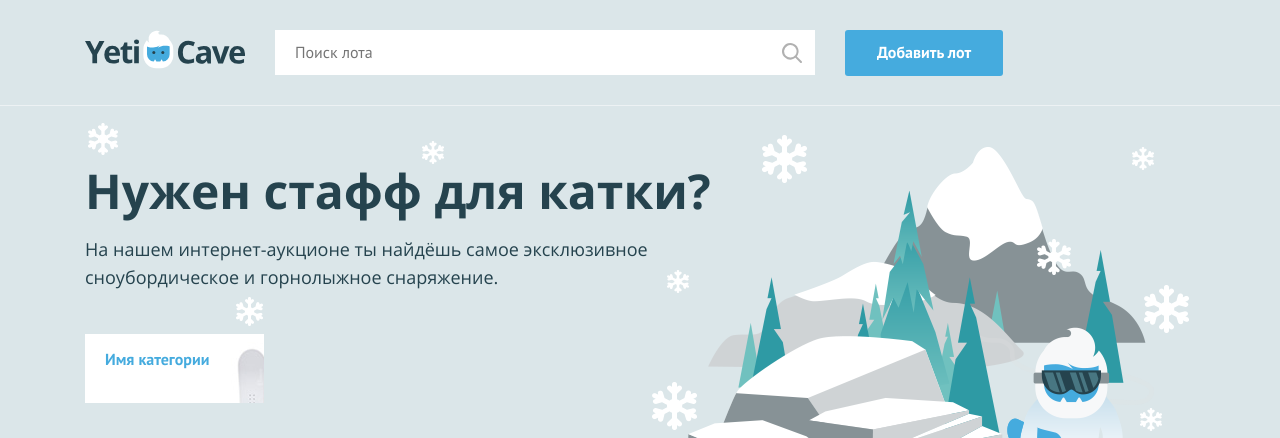
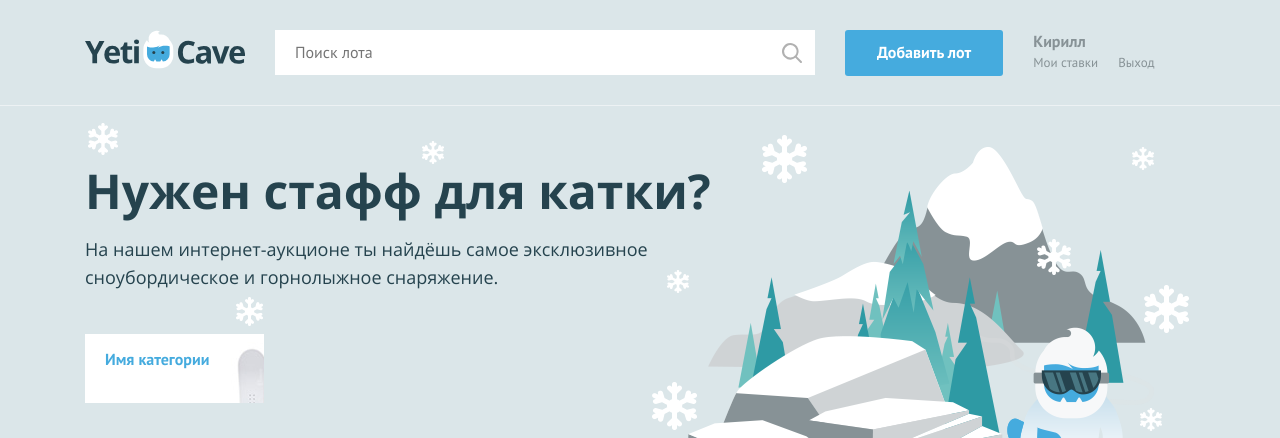
Before and after one commit to madn123/523063-yeticave-11, a PHP site: page / in a window 1280 px wide. Shown: the top 438 px of the page. Run offline with PHP 8.4, Linux system fonts and the light colour scheme.

Commit message:
Добавил условие в шапку сайта

```diff
--- a/index.php
+++ b/index.php
@@ -1,7 +1,7 @@
 <?php
 $is_auth = rand(0, 1);
 
-$user_name = ''; // укажите здесь ваше имя
+$user_name = 'Кирилл'; // укажите здесь ваше имя
 ?>
 <!DOCTYPE html>
 <html lang="ru">
@@ -27,10 +27,24 @@ $user_name = ''; // укажите здесь ваше имя
         <a class="main-header__add-lot button" href="pages/add-lot.html">Добавить лот</a>
 
         <nav class="user-menu">
+        	<?php if ($is_auth == 1): ?>
+        		<div class="user-menu__logged">
+	    			<p><?=$user_name; ?></p>
+	    			<a class="user-menu__bets" href="pages/my-bets.html">Мои ставки</a>
+	    			<a class="user-menu__logout" href="#">Выход</a>
+	  			</div>
+	  		<?php else: ?>
+	  			<ul class="user-menu__list">
+    				<li class="user-menu__item">
+      					<a href="#">Регистрация</a>
+    				</li>
+    				<li class="user-menu__item">
+      					<a href="#">Вход</a>
+    				</li>
+  				</ul>
+        	<?php endif ?>
+        </nav>
 
-        <!-- здесь должен быть PHP код для показа меню и данных пользователя -->
-
-        </nav>
     </div>
 </header>
 
```
